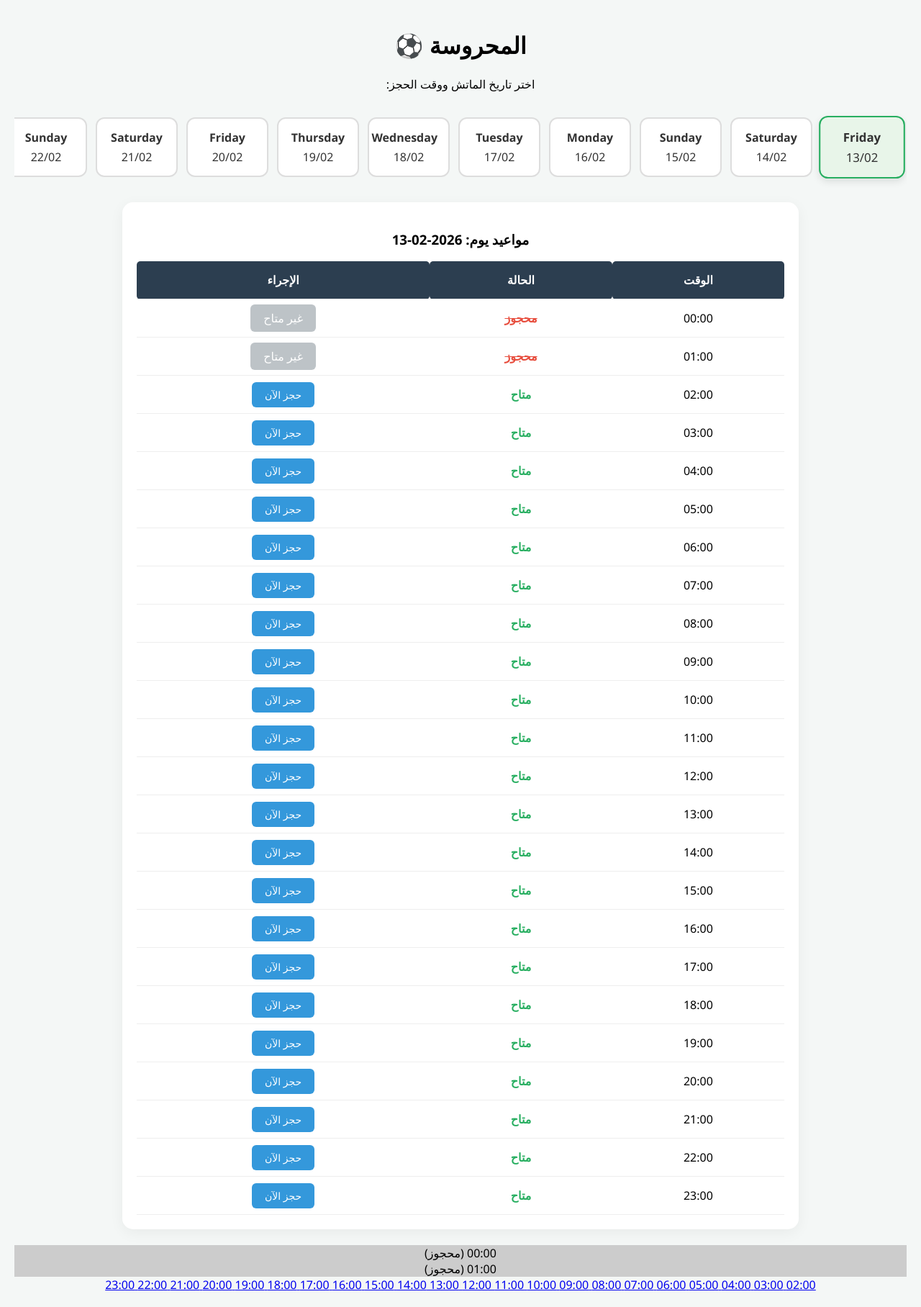
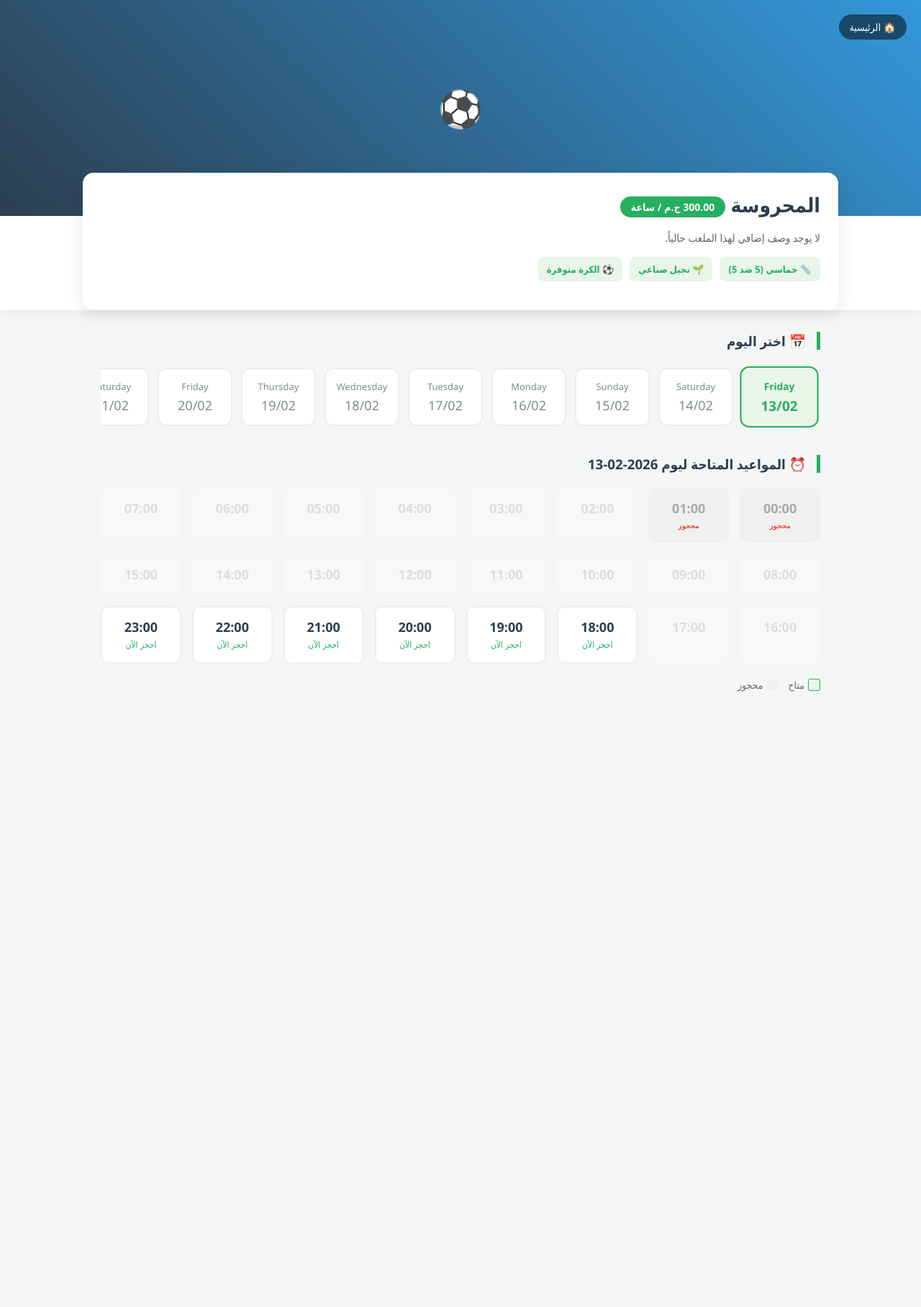
Before and after one commit to amraliimad/my_first_project, a Django app: page /pitch/1/ in a window 1280 px wide. Shown: the whole page at 72% size. After the commit the page ends 961 px from the top, so only its background shows below. Run offline with Django 5.2, Linux system fonts and the light colour scheme; data comes from the database, SQL or seed files in the repository; both versions use the stored data as it was after the commit.

Commit message:
security+pitch + ehmalaeb

```diff
--- a/bookings/templates/pitch_detail.html
+++ b/bookings/templates/pitch_detail.html
@@ -2,121 +2,285 @@
 <html dir="rtl" lang="ar">
 <head>
     <meta charset="UTF-8">
-    <title>حجز الملاعب - {{ pitch.name }}</title>
+    <meta name="viewport" content="width=device-width, initial-scale=1.0">
+    <title>حجز {{ pitch.name }} - ملاعبك</title>
     <style>
-        body { font-family: 'Segoe UI', sans-serif; background-color: #f4f7f6; margin: 0; padding: 20px; text-align: center; }
+        :root {
+            --primary: #27ae60;
+            --dark: #2c3e50;
+            --light: #f4f7f6;
+            --white: #ffffff;
+            --grey: #bdc3c7;
+            --booked: #e74c3c;
+        }
 
-        /* شريط الأيام */
+        body {
+            font-family: 'Segoe UI', Tahoma, Geneva, Verdana, sans-serif;
+            background-color: var(--light);
+            margin: 0;
+            padding: 0;
+            color: #333;
+        }
+
+        /* --- الهيدر وصورة الملعب --- */
+        .pitch-header {
+            position: relative;
+            background: var(--white);
+            margin-bottom: 20px;
+            box-shadow: 0 4px 15px rgba(0,0,0,0.05);
+        }
+
+        .cover-image {
+            width: 100%;
+            height: 300px;
+            object-fit: cover;
+            background-color: #ddd; /* لون احتياطي لو مفيش صورة */
+        }
+
+        .pitch-info {
+            max-width: 1000px;
+            margin: -60px auto 0;
+            position: relative;
+            background: white;
+            padding: 25px;
+            border-radius: 15px;
+            box-shadow: 0 5px 25px rgba(0,0,0,0.1);
+            width: 90%;
+        }
+
+        .pitch-title h1 { margin: 0 0 10px 0; color: var(--dark); font-size: 28px; }
+        .price-tag {
+            background: var(--primary);
+            color: white;
+            padding: 5px 15px;
+            border-radius: 20px;
+            font-size: 14px;
+            font-weight: bold;
+            vertical-align: middle;
+        }
+
+        .features {
+            display: flex;
+            gap: 10px;
+            flex-wrap: wrap;
+            margin: 15px 0;
+        }
+
+        .feature-badge {
+            background: #e8f5e9;
+            color: var(--primary);
+            padding: 8px 12px;
+            border-radius: 8px;
+            font-size: 13px;
+            font-weight: 600;
+            display: flex;
+            align-items: center;
+            gap: 5px;
+        }
+
+        .description { color: #666; line-height: 1.6; margin-bottom: 15px; font-size: 15px; }
+
+        .map-link {
+            display: inline-block;
+            color: #3498db;
+            text-decoration: none;
+            font-weight: bold;
+            margin-top: 10px;
+        }
+
+        /* --- شريط الأيام --- */
+        .container { max-width: 1000px; margin: 30px auto; padding: 0 20px; }
+
+        .section-title { margin-bottom: 15px; color: var(--dark); border-right: 5px solid var(--primary); padding-right: 15px; }
+
         .days-wrapper {
             display: flex;
             gap: 12px;
-    justify-content: flex-start; /* بيبدأ من اليمين للشمال صح */
-    margin: 20px auto;
-    overflow-x: auto; /* ده اللي بيشغل الحركة يمين وشمال */
-    padding: 15px 5px;
-    max-width: 100%;
-    white-space: nowrap; /* بيمنع الأيام إنها تنزل تحت بعضها */
-    -webkit-overflow-scrolling: touch; /* بيخلي الحركة ناعمة على الموبايل */
+            overflow-x: auto;
+            padding: 10px 5px;
+            -webkit-overflow-scrolling: touch;
+            scrollbar-width: none; /* Firefox */
+        }
+        .days-wrapper::-webkit-scrollbar { display: none; } /* Chrome/Safari */
+
+        .day-card {
+            flex: 0 0 auto;
+            width: 80px;
+            text-align: center;
+            padding: 15px 10px;
+            border: 2px solid #eee;
+            border-radius: 12px;
+            text-decoration: none;
+            color: #7f8c8d;
+            background: white;
+            transition: 0.3s;
         }
 
-/* حركة شيك: تخفي شريط التمرير (Scrollbar) عشان الشكل يبقى أنضف */
-.days-wrapper::-webkit-scrollbar {
-    height: 6px;
+        .day-card.active {
+            border-color: var(--primary);
+            background: #e8f5e9;
+            color: var(--primary);
+            transform: scale(1.05);
+            font-weight: bold;
         }
-.days-wrapper::-webkit-scrollbar-thumb {
-    background: #27ae60;
+
+        .day-name { display: block; font-size: 13px; margin-bottom: 5px; }
+        .day-date { font-size: 18px; }
+
+        /* --- شبكة المواعيد (Grid) --- */
+        .schedule-grid {
+            display: grid;
+            grid-template-columns: repeat(auto-fill, minmax(100px, 1fr));
+            gap: 15px;
+            margin-top: 20px;
+        }
+
+        .time-slot {
+            background: white;
+            border: 2px solid #eee;
             border-radius: 10px;
+            padding: 15px 0;
+            text-align: center;
+            text-decoration: none;
+            color: var(--dark);
+            transition: 0.2s;
+            position: relative;
+            overflow: hidden;
         }
-        .day-card {
-            padding: 15px; border: 2px solid #ddd; border-radius: 12px;
-            text-decoration: none; color: #333; background: white; min-width: 80px;
-            transition: 0.3s;
+
+        /* الحالة: متاح */
+        .time-slot.available:hover {
+            border-color: var(--primary);
+            background: #e8f5e9;
+            transform: translateY(-3px);
+            box-shadow: 0 5px 15px rgba(39, 174, 96, 0.2);
         }
-        .day-card.active { border-color: #27ae60; background: #e8f5e9; transform: scale(1.05); box-shadow: 0 4px 10px rgba(0,0,0,0.1); }
-        .day-card:hover:not(.active) { background: #f9f9f9; border-color: #bbb; }
-        .day-name { font-weight: bold; display: block; margin-bottom: 5px; }
 
-        /* الجدول */
-        .schedule-container {
-            max-width: 900px; margin: 0 auto; background: white;
-            padding: 20px; border-radius: 15px; box-shadow: 0 5px 20px rgba(0,0,0,0.05);
+        /* الحالة: محجوز */
+        .time-slot.booked {
+            background: #f0f0f0;
+            color: #aaa;
+            border-color: transparent;
+            cursor: not-allowed;
         }
-        table { width: 100%; border-collapse: collapse; }
-        th, td { padding: 15px; border-bottom: 1px solid #eee; text-align: center; }
-        th { background: #2c3e50; color: white; border-radius: 5px; }
 
-        .status-free { color: #27ae60; font-weight: bold; }
-        .status-booked { color: #e74c3c; font-weight: bold; text-decoration: line-through; }
+        .time-slot.booked::after {
+            content: 'محجوز';
+            display: block;
+            font-size: 10px;
+            color: var(--booked);
+            margin-top: 5px;
+            font-weight: bold;
+        }
 
-        .btn-book {
-            background: #3498db; color: white; padding: 8px 18px;
-            text-decoration: none; border-radius: 6px; font-size: 14px;
+        /* الحالة: ماضي (انتهى وقته) */
+        .time-slot.past {
+            background: #f9f9f9;
+            color: #ccc;
+            border-color: transparent;
+            cursor: not-allowed;
+            opacity: 0.6;
         }
-        .btn-disabled { background: #bdc3c7; color: white; padding: 8px 18px; border-radius: 6px; cursor: not-allowed; }
+
+        .slot-time { font-size: 18px; font-weight: bold; display: block; }
+
+        /* زر العودة */
+        .back-btn {
+            position: absolute;
+            top: 20px;
+            right: 20px;
+            background: rgba(0,0,0,0.5);
+            color: white;
+            padding: 8px 15px;
+            border-radius: 20px;
+            text-decoration: none;
+            font-size: 14px;
+            z-index: 10;
+        }
     </style>
 </head>
 <body>
 
-    <h1>{{ pitch.name }} ⚽</h1>
-    <p>اختر تاريخ الماتش ووقت الحجز:</p>
+    <div class="pitch-header">
+        <a href="{% url 'home' %}" class="back-btn">🏠 الرئيسية</a>
 
+        {% if pitch.image %}
+            <img src="{{ pitch.image.url }}" alt="{{ pitch.name }}" class="cover-image">
+        {% else %}
+            <div class="cover-image" style="background: linear-gradient(45deg, #2c3e50, #3498db); display: flex; align-items: center; justify-content: center; color: white; font-size: 50px;">⚽</div>
+        {% endif %}
+
+        <div class="pitch-info">
+            <div class="pitch-title">
+                <h1>{{ pitch.name }} <span class="price-tag">{{ pitch.price_per_hour }} ج.م / ساعة</span></h1>
+            </div>
+
+            <p class="description">
+                {{ pitch.description|default:"لا يوجد وصف إضافي لهذا الملعب حالياً." }}
+            </p>
+
+            <div class="features">
+                <div class="feature-badge">📏 {{ pitch.get_size_display }}</div>
+                <div class="feature-badge">🌱 {{ pitch.get_floor_type_display }}</div>
+
+                {% if pitch.has_showers %}
+                <div class="feature-badge">🚿 دش وحمامات</div>
+                {% endif %}
+
+                {% if pitch.has_parking %}
+                <div class="feature-badge">🚗 جراج سيارات</div>
+                {% endif %}
+
+                {% if pitch.has_ball %}
+                <div class="feature-badge">⚽ الكرة متوفرة</div>
+                {% endif %}
+            </div>
+
+            {% if pitch.google_map_link %}
+                <a href="{{ pitch.google_map_link }}" target="_blank" class="map-link">📍 عرض الموقع على الخريطة</a>
+            {% endif %}
+        </div>
+    </div>
+
+    <div class="container">
+        <h3 class="section-title">📅 اختر اليوم</h3>
         <div class="days-wrapper">
             {% for day in days_list %}
             <a href="?date={{ day.full_date }}"
-           class="day-card {% if selected_date|stringformat:'s' == day.full_date %}active{% endif %}">
+               class="day-card {% if selected_date == day.full_date %}active{% endif %}">
                 <span class="day-name">{{ day.day_name }}</span>
                 <span class="day-date">{{ day.display }}</span>
             </a>
             {% endfor %}
         </div>
 
-    <div class="schedule-container">
-        <h3>مواعيد يوم: {{ selected_date }}</h3>
-        <table>
-            <thead>
-                <tr>
-                    <th>الوقت</th>
-                    <th>الحالة</th>
-                    <th>الإجراء</th>
-                </tr>
-            </thead>
-            <tbody>
-                {% for item in hours_schedule %}
-                <tr>
-                    <td>{{ item.hour_display }}</td>
-                    <td>
-                        {% if item.is_booked %}
-                            <span class="status-booked">محجوز</span>
-                        {% else %}
-                            <span class="status-free">متاح</span>
-                        {% endif %}
-                    </td>
-                    <td>
-                        {% if item.is_booked %}
-                            <span class="btn-disabled">غير متاح</span>
-                        {% else %}
-                            <a href="{% url 'booking_confirm' pitch.id item.hour_value %}?date={{ selected_date }}" class="btn-book">حجز الآن</a>
-                        {% endif %}
-                    </td>
-                </tr>
-                {% endfor %}
-            </tbody>
-        </table>
-    </div>
+        <h3 class="section-title" style="margin-top: 30px;">⏰ المواعيد المتاحة ليوم {{ selected_date }}</h3>
 
-    <br>
+        <div class="schedule-grid">
             {% for hour in hours_schedule %}
                 {% if hour.is_booked %}
-        <div class="hour-box booked" style="background: #ccc; cursor: not-allowed;">
-            {{ hour.hour_display }} (محجوز)
+                    <div class="time-slot booked">
+                        <span class="slot-time">{{ hour.hour_display }}</span>
+                    </div>
+                {% elif hour.is_past %}
+                    <div class="time-slot past" title="انتهى الوقت">
+                        <span class="slot-time">{{ hour.hour_display }}</span>
                     </div>
                 {% else %}
-        <a href="{% url 'booking_confirm' pitch.id hour.hour_value %}?date={{ selected_date }}" class="hour-box available">
-            {{ hour.hour_display }}
+                    <a href="{% url 'booking_confirm' pitch.id hour.hour_value %}?date={{ selected_date }}" class="time-slot available">
+                        <span class="slot-time">{{ hour.hour_display }}</span>
+                        <span style="font-size: 12px; color: var(--primary);">احجز الآن</span>
                     </a>
                 {% endif %}
             {% endfor %}
-</a>
+        </div>
+
+        <div style="margin-top: 20px; display: flex; gap: 15px; font-size: 14px; color: #666;">
+            <div style="display: flex; align-items: center; gap: 5px;"><span style="width: 15px; height: 15px; background: #e8f5e9; border: 1px solid var(--primary); border-radius: 3px;"></span> متاح</div>
+            <div style="display: flex; align-items: center; gap: 5px;"><span style="width: 15px; height: 15px; background: #f0f0f0; border-radius: 3px;"></span> محجوز</div>
+        </div>
+
+    </div>
 
 </body>
 </html>
--- a/malaeb_project/urls.py
+++ b/malaeb_project/urls.py
@@ -20,7 +20,8 @@ urlpatterns = [
     # مسار إنشاء حساب جديد
     path("signup/", booking_views.signup, name="signup"),
     # --- تطبيق الملاعب (Bookings App) ---
-    path("", include("bookings.urls")),
+    path('', include('bookings.urls')),
+    path('accounts/', include('django.contrib.auth.urls')),
 ]
 
 # --- دعم ملفات الميديا والصور أثناء التطوير ---
```
Also changed, not shown: bookings/models.py (+33 -2 lines), malaeb_project/settings.py (+37 -52 lines), bookings/migrations/0004_pitch_description_pitch_floor_type_and_more.py (added), db.sqlite3, 1 other file. Lines whose indentation alone changed are shown as unchanged.
